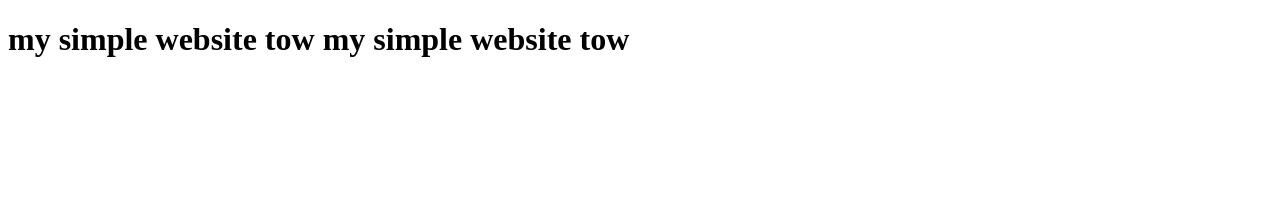
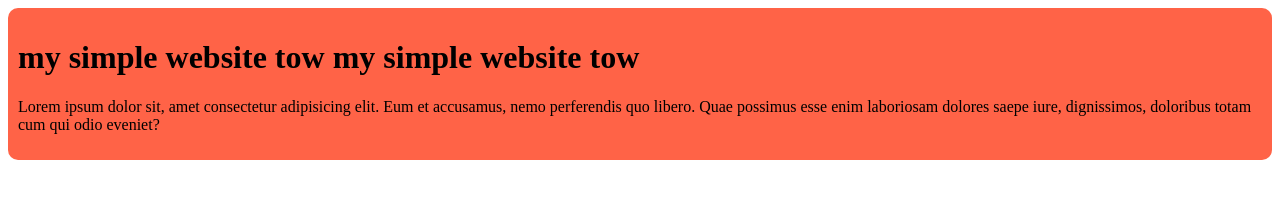
Before and after one commit to muhammadjahid11/my-simple-website-tow, a plain HTML site: page index.html in a window 1280 px wide. Drawn offline with Linux system fonts and the light colour scheme.

Commit message:
add the blog prat one

```diff
--- a/index.html
+++ b/index.html
@@ -3,9 +3,13 @@
 <head>
     <meta charset="UTF-8">
     <meta name="viewport" content="width=device-width, initial-scale=1.0">
+    <link rel="stylesheet" href="slyle/blog.css">
     <title>my simple website tow</title>
 </head>
 <body>
+  <div>
     <h1>my simple website tow my simple website tow</h1>
+    <p>Lorem ipsum dolor sit, amet consectetur adipisicing elit. Eum et accusamus, nemo perferendis quo libero. Quae possimus esse enim laboriosam dolores saepe iure, dignissimos, doloribus totam cum qui odio eveniet?</p>
+  </div>
 </body>
 </html>
--- /dev/null
+++ b/slyle/blog.css
@@ -0,0 +1,5 @@
+div{
+    background-color: tomato;
+    padding: 10px;
+    border-radius: 10px;
+}
```
